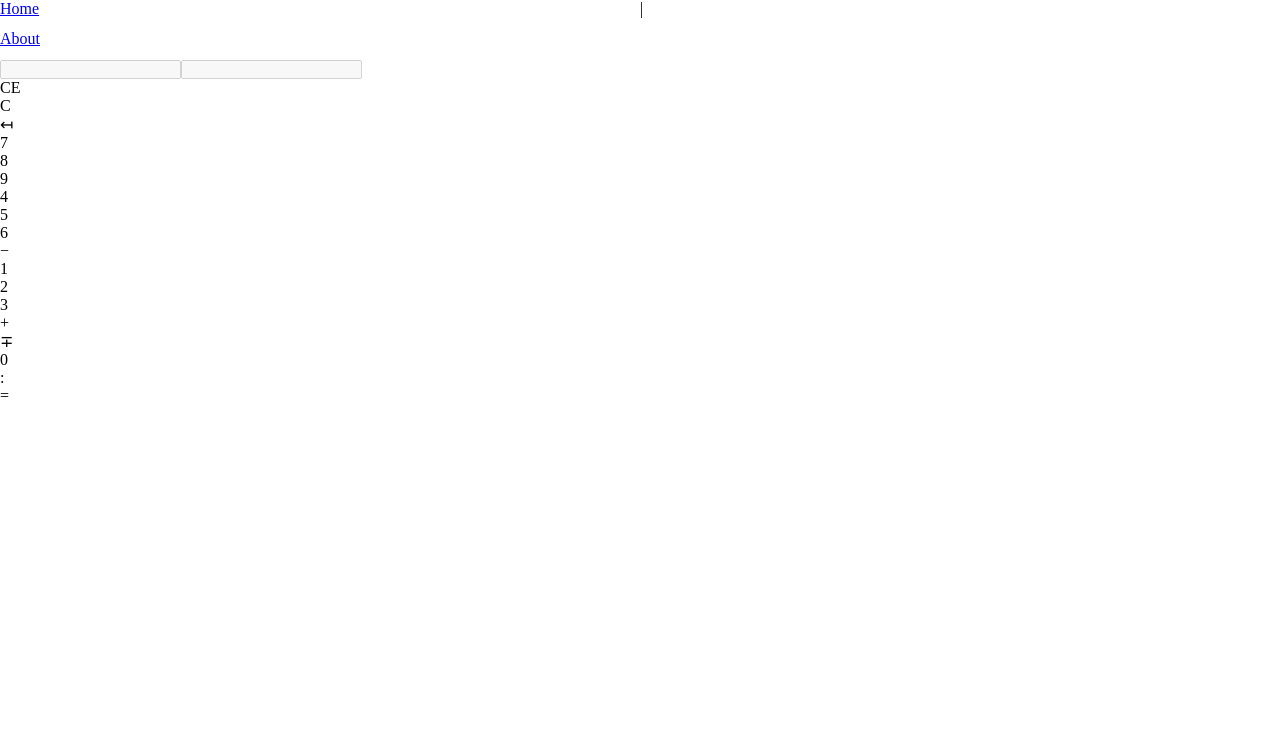
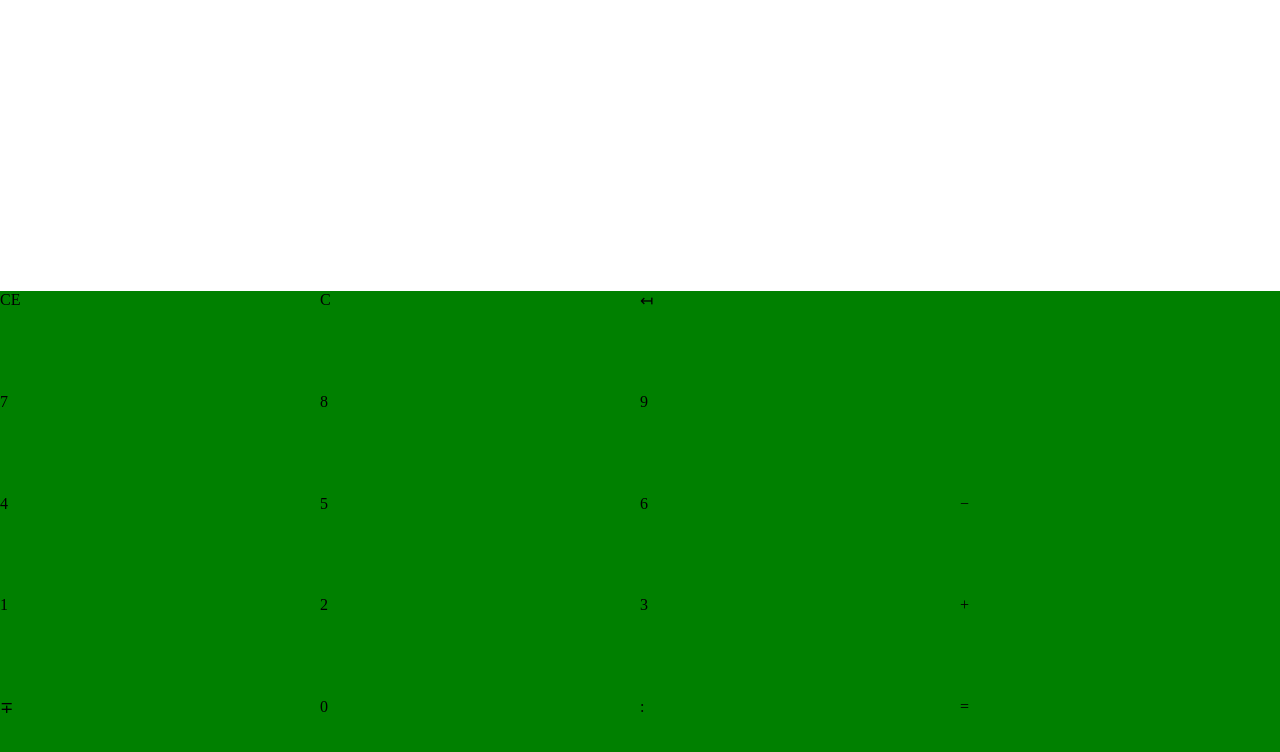
Before and after one commit to EivindApps/TimeCalculator, a Vue app: page / in a window 1280 px wide. Shown: the top 752 px of the page. Built offline with nearby package versions, Linux system fonts and the light colour scheme; the HTML template or start-up script is replaced by a standard one.

Commit message:
Investigate css problems

```diff
--- a/src/App.vue
+++ b/src/App.vue
@@ -1,13 +1,26 @@
 <template>
   <div id="app">
-    <div id="nav">
+    <!--<div id="nav">
       <router-link to="/">Home</router-link> |
       <router-link to="/about">About</router-link>
     </div>
-    <router-view id="router-view"/>
+    <router-view id="router-view"/>-->
+    <Calculator />
   </div>
 </template>
+<script>
+// @ is an alias to /src
+//import HelloWorld from '@/components/HelloWorld.vue'
+import Calculator from '@/components/Calculator.vue'
 
+export default {
+  name: 'Home',
+  components: {
+  ///  HelloWorld,
+    Calculator
+  }
+}
+</script>
 <style lang="scss">
 html {
   box-sizing: border-box;
@@ -26,8 +39,7 @@ body {
 
 #app {
   height: 100%;
-  display: grid;
-  grid-template-rows: 60px 1fr;
+  background-color: aqua;
 }
 
 #nav {
@@ -47,47 +59,4 @@ body {
   display: grid;
   grid-template-rows: 1fr;
 }
-
-
-.Calculator {
-  height: 100%;
-  display: grid;
-  grid-template-rows: 1fr 1.75fr;
-}
-
-.CalculatorDisplayContainer {
-  display: grid;
-  grid-template-rows: 1fr 2fr;
-}
-
-.CurrentCalculation {
-  background-color: white;
-  border: none;
-  font-size: 32px;
-  text-align: right;
-}
-
-.CalculatorDisplay {
-  background-color: white;
-  border: none;
-  font-size: 60px;
-  font-weight: 400;
-  text-align: right;
-  color: black;
-}
-
-.CalculatorPad {
-  display: grid;
-  grid-template-columns: repeat(4, 1fr);
-}
-
-.CalculatorButton {
-  display: flex;
-  font-size: 26px;
-  font-weight: bold;
-  align-items: center;
-  justify-content: center;
-  position: relative;
-  background-color: #efefef;
-}
 </style>
--- a/src/Model.ts
+++ b/src/Model.ts
@@ -119,7 +119,7 @@ export class Operator implements CalculationPart {
 }
 
 export class Calculation extends Array<CalculationPart> {
-    public calculate(): moment.Duration {
+    public calculate(): string {
         let currentValue = moment.duration(0, 's');
         let currentOp: Operations | undefined;
 
@@ -136,7 +136,7 @@ export class Calculation extends Array<CalculationPart> {
             }
         }
 
-        return currentValue;
+        return currentValue.toISOString();
     }
 
     private calculateInternal(left: moment.Duration, op: Operations, right: moment.Duration): moment.Duration {
--- a/src/components/Calculator.vue
+++ b/src/components/Calculator.vue
@@ -1,11 +1,11 @@
 <template>
-  <div className="Calculator">
-      <div className="CalculatorDisplayContainer">
-        <input type="text" className="CurrentCalculation" disabled v-model="this.CalculatorDisplay" />
-        <input type="text" className="CalculatorDisplay" disabled v-model="this.CalculatorDisplay" />
+  <div className="calculator" id="calculator">
+      <div className="calculatorDisplayContainer" id="calculatorDisplayContainer">
+        <input type="text" className="currentCalculation" id="currentCalculation" disabled v-model="this.CalculatorDisplay" />
+        <input type="text" className="calculatorDisplay" id="calculatorDisplay" disabled v-model="this.CalculatorDisplay" />
       </div>
-      <div className="CalculatorPad">
-        <div className="CalculatorButton" v-on:click="clearDisplay">CE</div>
+      <div className="calculatorPad" id="calculatorPad">
+        <div className="calculatorButton" v-on:click="clearDisplay" id="calculatorButton">CE</div>
         <div className="CalculatorButton" v-on:click="clearAll">C</div>
         <div className="CalculatorButton" v-on:click="backspace">&#x21A4;</div>
         <div className="NoCalculatorButton"></div>
@@ -18,13 +18,13 @@
         <div className="CalculatorButton" v-on:click="num6">6</div>
         <div className="CalculatorButton" v-on:click="minus">&#x2212;</div>
         <div className="CalculatorButton" v-on:click="num1">1</div>
-        <div className="CalculatorButton" v-on:click="num2">2</div>
-        <div className="CalculatorButton" v-on:click="num3">3</div>
-        <div className="CalculatorButton" v-on:click="plus">+</div>
-        <div className="CalculatorButton" v-on:click="negate">&#x2213;</div>
-        <div className="CalculatorButton" v-on:click="num0">0</div>
-        <div className="CalculatorButton" v-on:click="separator">:</div>
-        <div className="CalculatorButton" v-on:click="equal">=</div>
+        <div className="calculatorButton" v-on:click="num2">2</div>
+        <div className="calculatorButton" v-on:click="num3">3</div>
+        <div className="calculatorButton" v-on:click="plus">+</div>
+        <div className="calculatorButton" v-on:click="negate">&#x2213;</div>
+        <div className="calculatorButton" v-on:click="num0">0</div>
+        <div className="calculatorButton" v-on:click="separator">:</div>
+        <div className="calculatorButton" v-on:click="equal">=</div>
       </div>
     </div>
 </template>
@@ -241,11 +241,12 @@ export default class Calculator extends Vue {
         this._separatorSetExplicitly = false;
     }
 
-    private formatCalculation(value: moment.Duration): string {
-        const isNeagtive = value.asMilliseconds() < 0;
+    private formatCalculation(value: string): string {
+        let durationValue = moment.duration(value);
+        const isNeagtive = durationValue.asMilliseconds() < 0;
 
         if (isNeagtive === true) {
-            value = moment.duration(value.asMilliseconds() * -1);
+            durationValue = moment.duration(durationValue.asMilliseconds() * -1);
         }
 
         function formatAsTwoDigits(str: string): string {
@@ -257,10 +258,10 @@ export default class Calculator extends Vue {
         }
 
         if (this.CalculatorType === CalculatorTimeFormat.HoursAndMinutes) {
-            return (isNeagtive ? '-' : '') + formatAsTwoDigits(value.asHours.toString()) + ':' + formatAsTwoDigits(value.minutes.toString());
+            return (isNeagtive ? '-' : '') + formatAsTwoDigits(durationValue.asHours.toString()) + ':' + formatAsTwoDigits(durationValue.minutes.toString());
         }
 
-        return (isNeagtive ? '-' : '') + formatAsTwoDigits(value.asHours.toString()) + ':' + formatAsTwoDigits(value.minutes.toString() + ':' + formatAsTwoDigits(value.seconds.toString()));
+        return (isNeagtive ? '-' : '') + formatAsTwoDigits(durationValue.asHours.toString()) + ':' + formatAsTwoDigits(durationValue.minutes.toString() + ':' + formatAsTwoDigits(durationValue.seconds.toString()));
     }
 
     //#region Keypad
@@ -363,3 +364,48 @@ export default class Calculator extends Vue {
     //#endregion
 }
 </script>
+
+<style lang="css" scoped>
+#calculator {
+  background-color: green;
+  height: 100%;
+  display: grid;
+  grid-template-rows: 1fr 1.75fr;
+}
+
+#calculatorDisplayContainer {
+  display: grid;
+  grid-template-rows: 1fr 2fr;
+}
+
+#currentCalculation {
+  background-color: white;
+  border: none;
+  font-size: 32px;
+  text-align: right;
+}
+
+#calculatorDisplay {
+  background-color: white;
+  border: none;
+  font-size: 60px;
+  font-weight: 400;
+  text-align: right;
+  color: black;
+}
+
+#calculatorPad {
+  display: grid;
+  grid-template-columns: repeat(4, 1fr);
+}
+
+.calculatorButton {
+  display: flex;
+  font-size: 26px;
+  font-weight: bold;
+  align-items: center;
+  justify-content: center;
+  position: relative;
+  background-color: #efefef;
+}
+</style>
```
Also changed, not shown: 1 other file (tests, documents, lock files or other folders).
